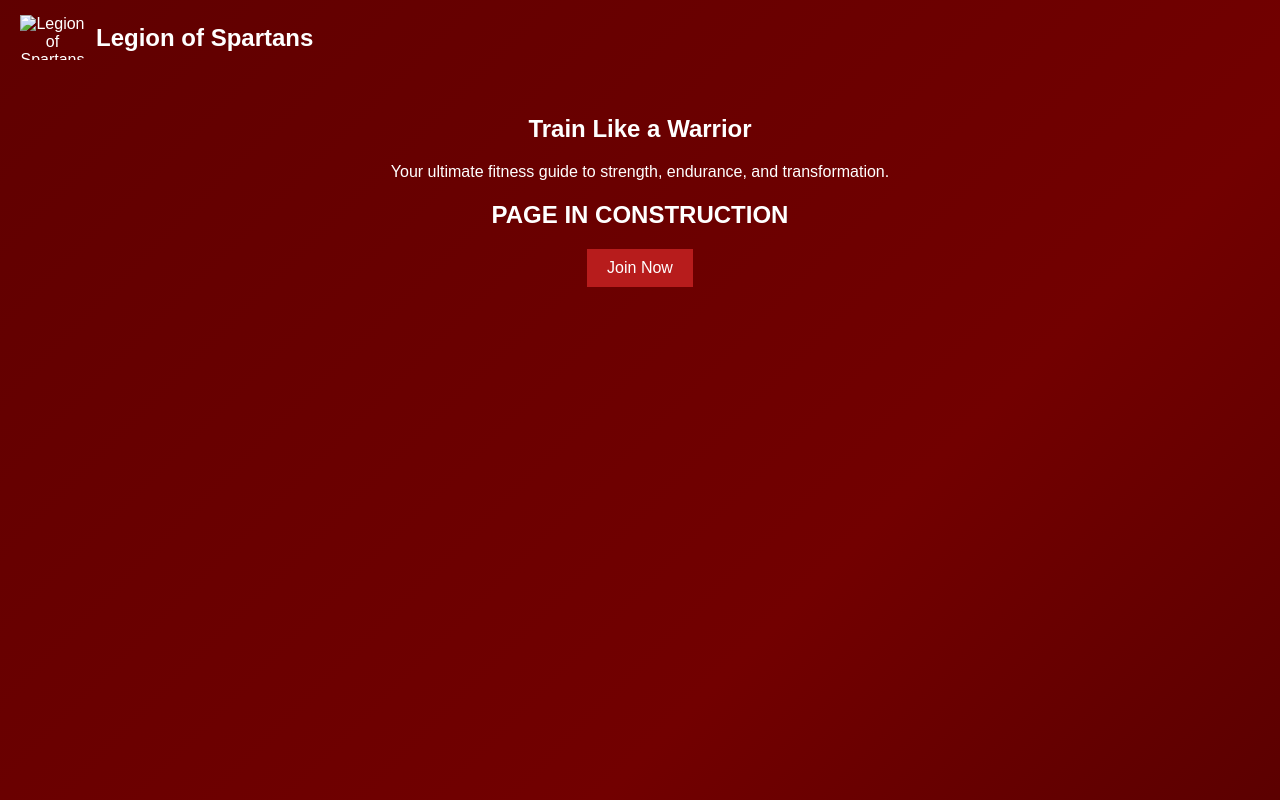
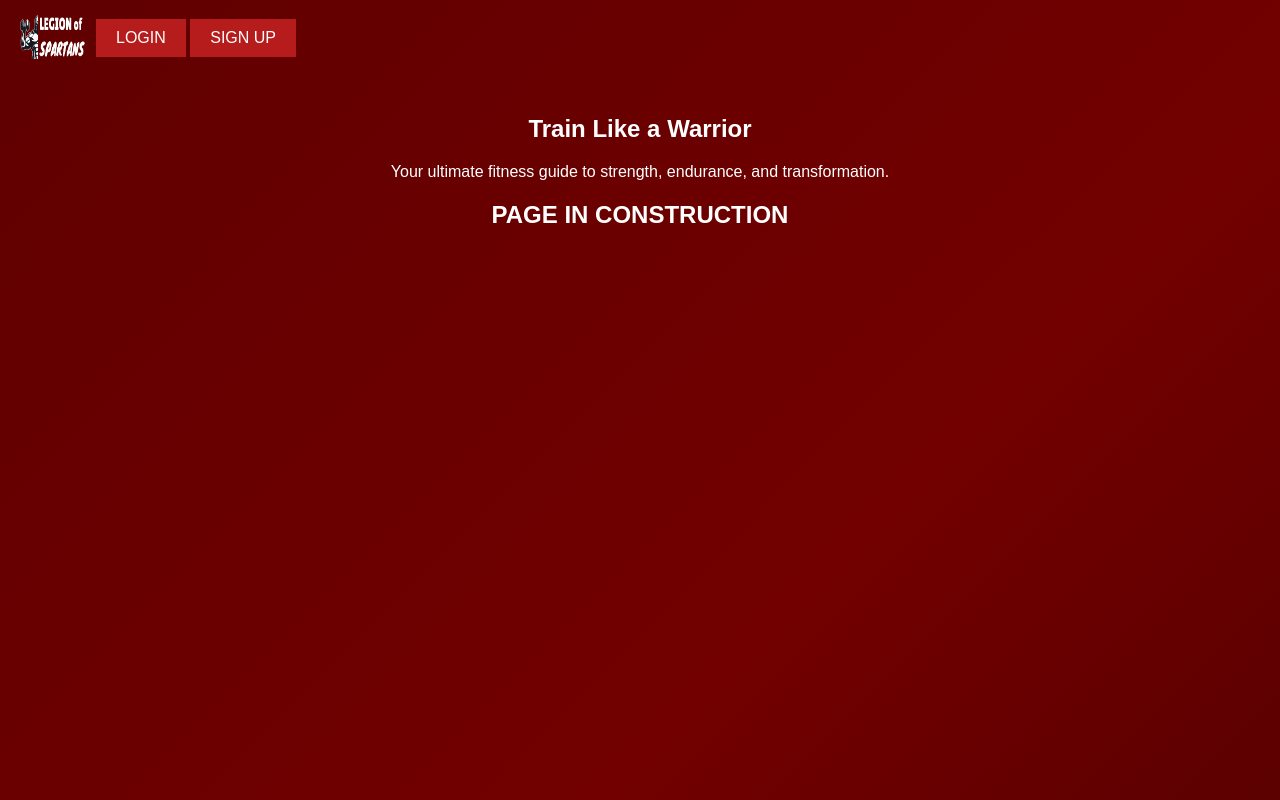
Before and after one commit to achutha407/Legion-Of-Spartans, a plain HTML site: page index.html in a window 1280 px wide. Drawn offline with Linux system fonts and the light colour scheme.

Commit message:
Update index.html

```diff
--- a/index.html
+++ b/index.html
@@ -4,13 +4,17 @@
     <meta charset="UTF-8">
     <meta name="viewport" content="width=device-width, initial-scale=1.0">
     <title>Legion of Spartans</title>
-    <link rel="stylesheet" href="views/home.css"
+    <link rel="stylesheet" href="views/home.css">
+    <link rel="icon" href="pictures/favicomx.png"
 </head>
 
 <body>
     <header>
-        <img src="pictures/logo.png" alt="Legion of Spartans Logo">
-        <h1>Legion of Spartans</h1>
+        <img src="pictures/logox2.png" alt="Legion of Spartans Logo" class="logo">
+        <div class="button">
+            <button>LOGIN</button>
+            <button>SIGN UP</button>
+        </div>
     </header>
 
 
@@ -18,7 +22,7 @@
         <h1>Train Like a Warrior</h1>
         <p>Your ultimate fitness guide to strength, endurance, and transformation.</p>
         <h1>PAGE IN CONSTRUCTION</h1>
-        <button onclick="alert('Welcome to the Legion!')">Join Now</button>
+
     </section>
 
 </body>
```
